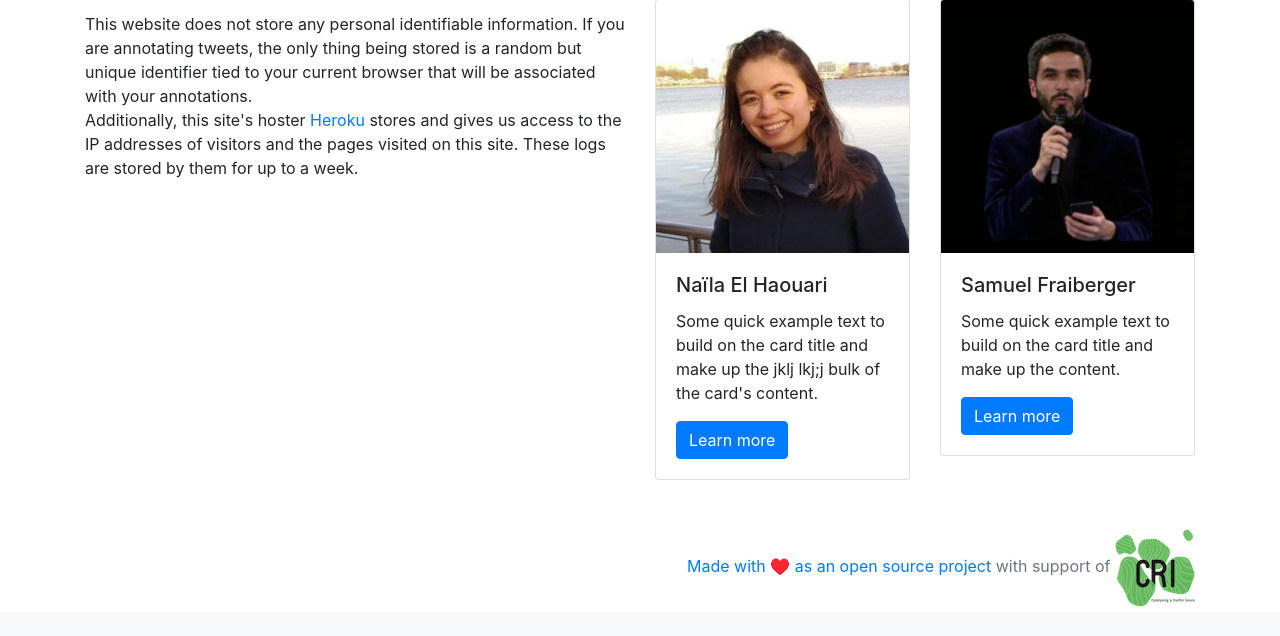
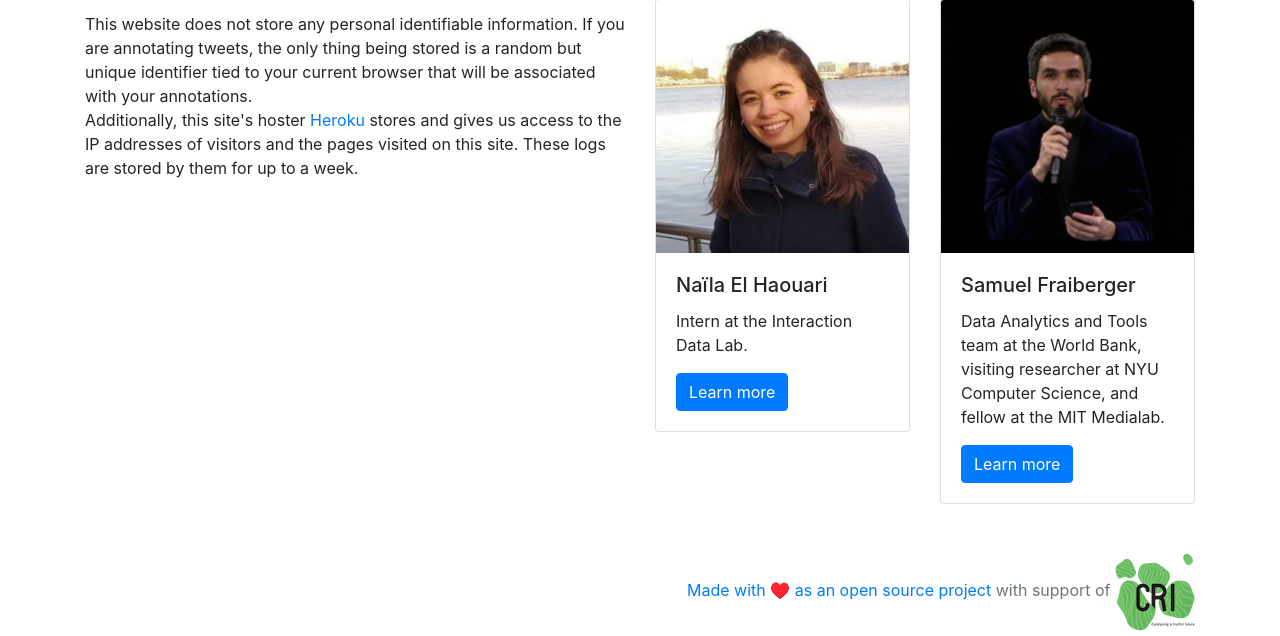
Before and after one commit to PeerProducedResearch/tweetannotator, a Django app: page /about/ in a window 1280 px wide. Shown: the part 672-1308 px from the top of the page. Before the commit the page ends 1284 px from the top, so only its background shows below. Run offline with Django 3.2, Linux system fonts and the light colour scheme; some libraries are stand-ins or nearby versions.

Commit message:
translations

```diff
--- a/main/templates/main/about.html
+++ b/main/templates/main/about.html
@@ -100,8 +100,9 @@
       <h5 class="card-title">Naïla El Haouari</h5>
       <p class="card-text">
         {% blocktrans %}
-        Some quick example text to build on the card title and make up the  jklj lkj;j bulk of the card's content.</p>
+        Intern at the Interaction Data Lab.
         {%endblocktrans%}
+        </p>
         <a href="#" class="btn btn-primary">Learn more</a>
     </div>
   </div>
@@ -113,8 +114,9 @@
       <h5 class="card-title">Samuel Fraiberger</h5>
       <p class="card-text">
         {% blocktrans %}
-        Some quick example text to build on the card title and make up the content.</p>
+        Data Analytics and Tools team at the World Bank, visiting researcher at NYU Computer Science, and fellow at the MIT Medialab.
         {%endblocktrans%}
+      </p>
         <a href="#" class="btn btn-primary">Learn more</a>
     </div>
   </div>
```
Also changed, not shown: other parts of main/templates/main/about.html (+2 -2 lines), locale/de/LC_MESSAGES/django.po, locale/en/LC_MESSAGES/django.po, locale/fr/LC_MESSAGES/django.po (added), 3 other files.
